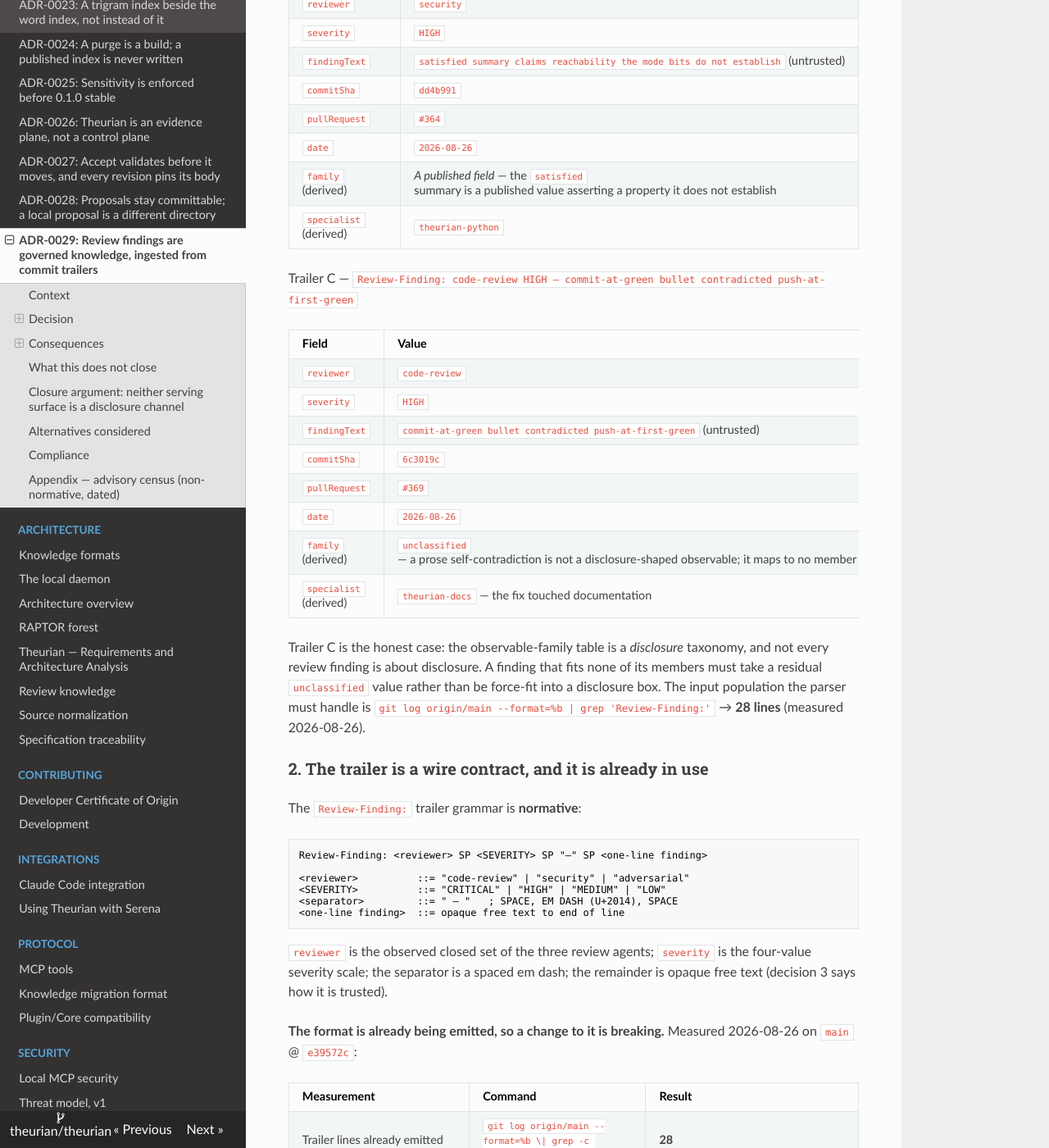
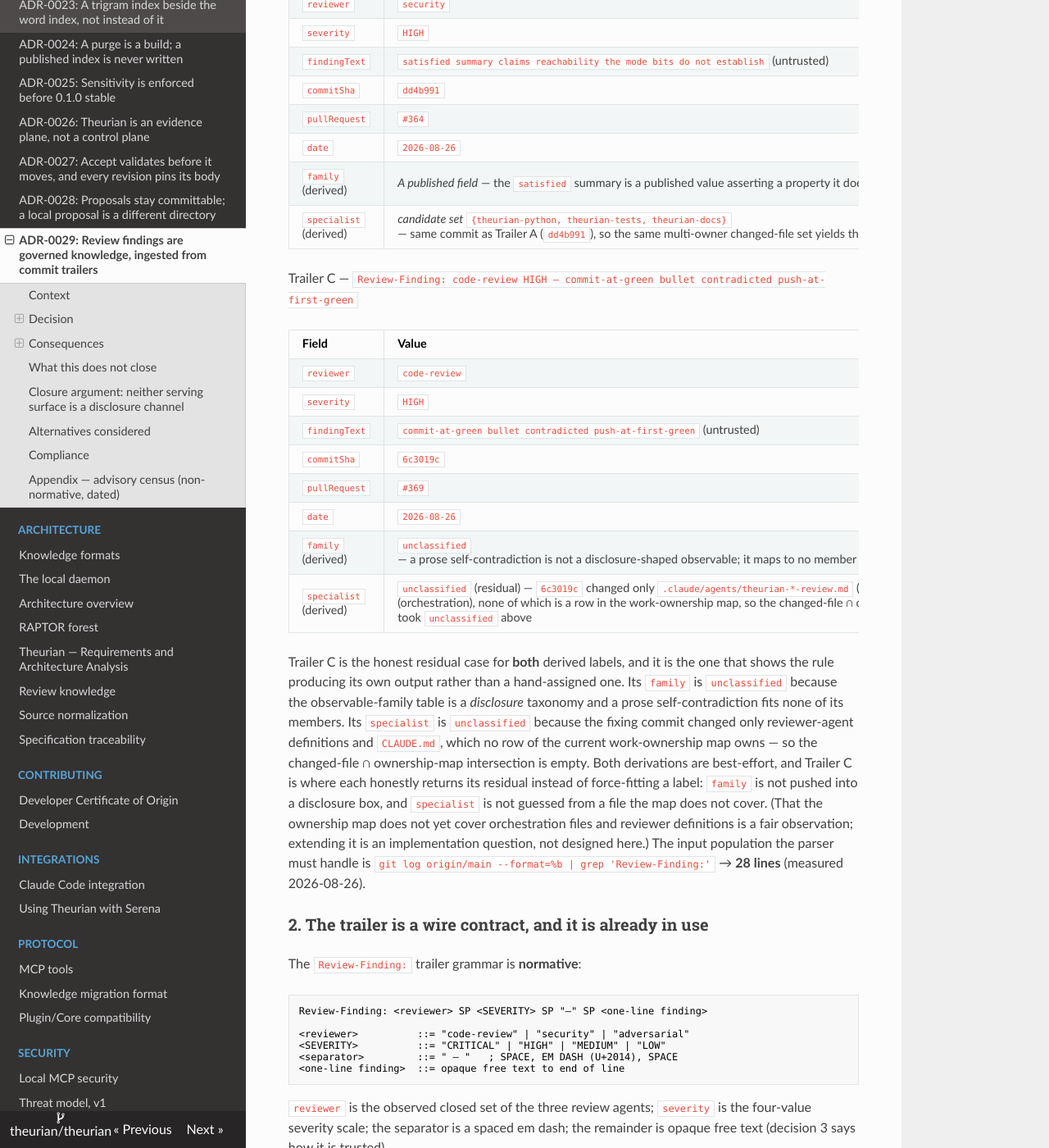
Before and after one commit to theurian/theurian, an MkDocs documentation site: the page built from docs/adr/0029-review-findings-are-governed-knowledge.md, in a window 1280 px wide and 1400 px high, scrolled down 3723 px. Shown: the whole window at 82% size. Built offline with MkDocs 1.6.1, drawn with Linux system fonts in a browser that asks for light colours; some of the changed text lies outside the part shown.

Commit message:
docs(adr): make worked-example specialist values the rule's own output
The worked examples assigned single specialist values the ADR's own derivation
rule does not produce. dd4b991 (Trailers A/B) changed files across production
Python, tests, and an ADR, so the changed-file ∩ ownership-map rule yields a
candidate set of at least three owners, not theurian-python alone. 6c3019c
(Trailer C) changed only reviewer-agent definitions and CLAUDE.md, none of which
any ownership-map row owns, so the intersection is empty -> residual, not
theurian-docs. Show A/B as a candidate set with no single attribution, and C as
the honest residual for BOTH derived labels, demonstrating the best-effort
multi-candidate property the ADR claims.

Review-Finding: code-review MEDIUM — worked-example specialist values are not the output of the ADR's own derivation rule
Signed-off-by: Takehide Uchida <utchy007@gmail.com>

```diff
--- a/docs/adr/0029-review-findings-are-governed-knowledge.md
+++ b/docs/adr/0029-review-findings-are-governed-knowledge.md
@@ -156,7 +156,7 @@ Trailer A —
 | `pullRequest` | `#364` |
 | `date` | `2026-08-26` |
 | `family` (derived) | *An error that fires for one input and not another* — the finding is about a refusal behaving differently on a trailing-newline input |
-| `specialist` (derived) | `theurian-python` — the fix touched the setup command under production Python |
+| `specialist` (derived) | *candidate set* `{theurian-python, theurian-tests, theurian-docs}` — `dd4b991` changed files under production Python, tests, and an ADR (plus a plugin doc outside the current map), so the changed-file ∩ ownership-map rule yields at least three owners; the design keeps the candidates rather than guess which the finding is against (decision 1, *What this does not close* item 7) |
 
 Trailer B —
 `Review-Finding: security HIGH — satisfied summary claims reachability the mode bits do not establish`
@@ -170,7 +170,7 @@ Trailer B —
 | `pullRequest` | `#364` |
 | `date` | `2026-08-26` |
 | `family` (derived) | *A published field* — the `satisfied` summary is a published value asserting a property it does not establish |
-| `specialist` (derived) | `theurian-python` |
+| `specialist` (derived) | *candidate set* `{theurian-python, theurian-tests, theurian-docs}` — same commit as Trailer A (`dd4b991`), so the same multi-owner changed-file set yields the same candidate set; no single attribution |
 
 Trailer C —
 `Review-Finding: code-review HIGH — commit-at-green bullet contradicted push-at-first-green`
@@ -184,12 +184,21 @@ Trailer C —
 | `pullRequest` | `#369` |
 | `date` | `2026-08-26` |
 | `family` (derived) | `unclassified` — a prose self-contradiction is not a disclosure-shaped observable; it maps to no member of the current taxonomy, which is why decision 4 mandates a residual value |
-| `specialist` (derived) | `theurian-docs` — the fix touched documentation |
+| `specialist` (derived) | `unclassified` (residual) — `6c3019c` changed only `.claude/agents/theurian-*-review.md` (reviewer definitions) and `CLAUDE.md` (orchestration), none of which is a row in the work-ownership map, so the changed-file ∩ ownership-map intersection is **empty** → residual, exactly as `family` took `unclassified` above |
 
-Trailer C is the honest case: the observable-family table is a *disclosure*
-taxonomy, and not every review finding is about disclosure. A finding that fits
-none of its members must take a residual `unclassified` value rather than be
-force-fit into a disclosure box. The input population the parser must handle is
+Trailer C is the honest residual case for **both** derived labels, and it is the
+one that shows the rule producing its own output rather than a hand-assigned one.
+Its `family` is `unclassified` because the observable-family table is a
+*disclosure* taxonomy and a prose self-contradiction fits none of its members. Its
+`specialist` is `unclassified` because the fixing commit changed only
+reviewer-agent definitions and `CLAUDE.md`, which no row of the current
+work-ownership map owns — so the changed-file ∩ ownership-map intersection is
+empty. Both derivations are best-effort, and Trailer C is where each honestly
+returns its residual instead of force-fitting a label: `family` is not pushed into
+a disclosure box, and `specialist` is not guessed from a file the map does not
+cover. (That the ownership map does not yet cover orchestration files and reviewer
+definitions is a fair observation; extending it is an implementation question, not
+designed here.) The input population the parser must handle is
 `git log origin/main --format=%b | grep 'Review-Finding:'` → **28 lines**
 (measured 2026-08-26).
 
```
